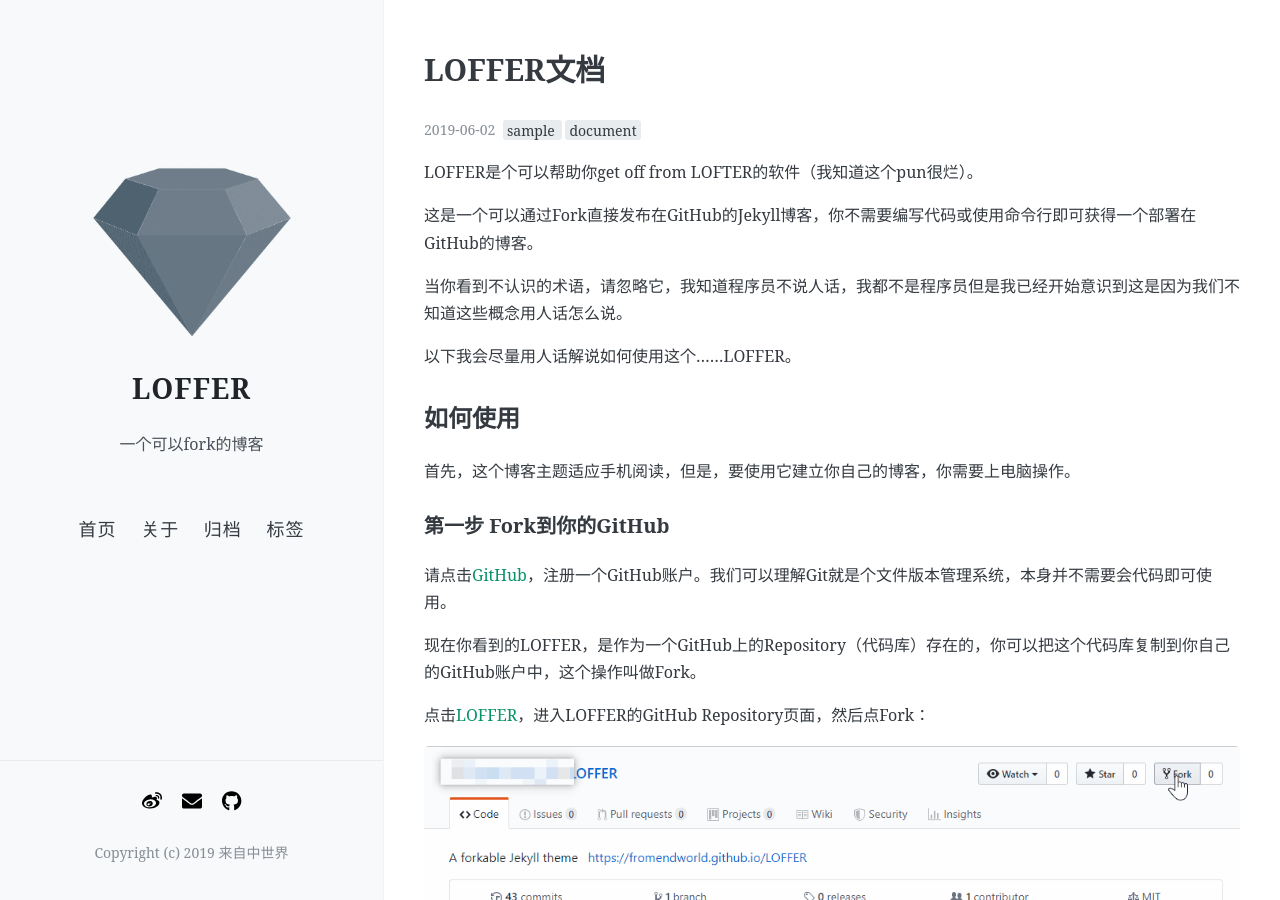
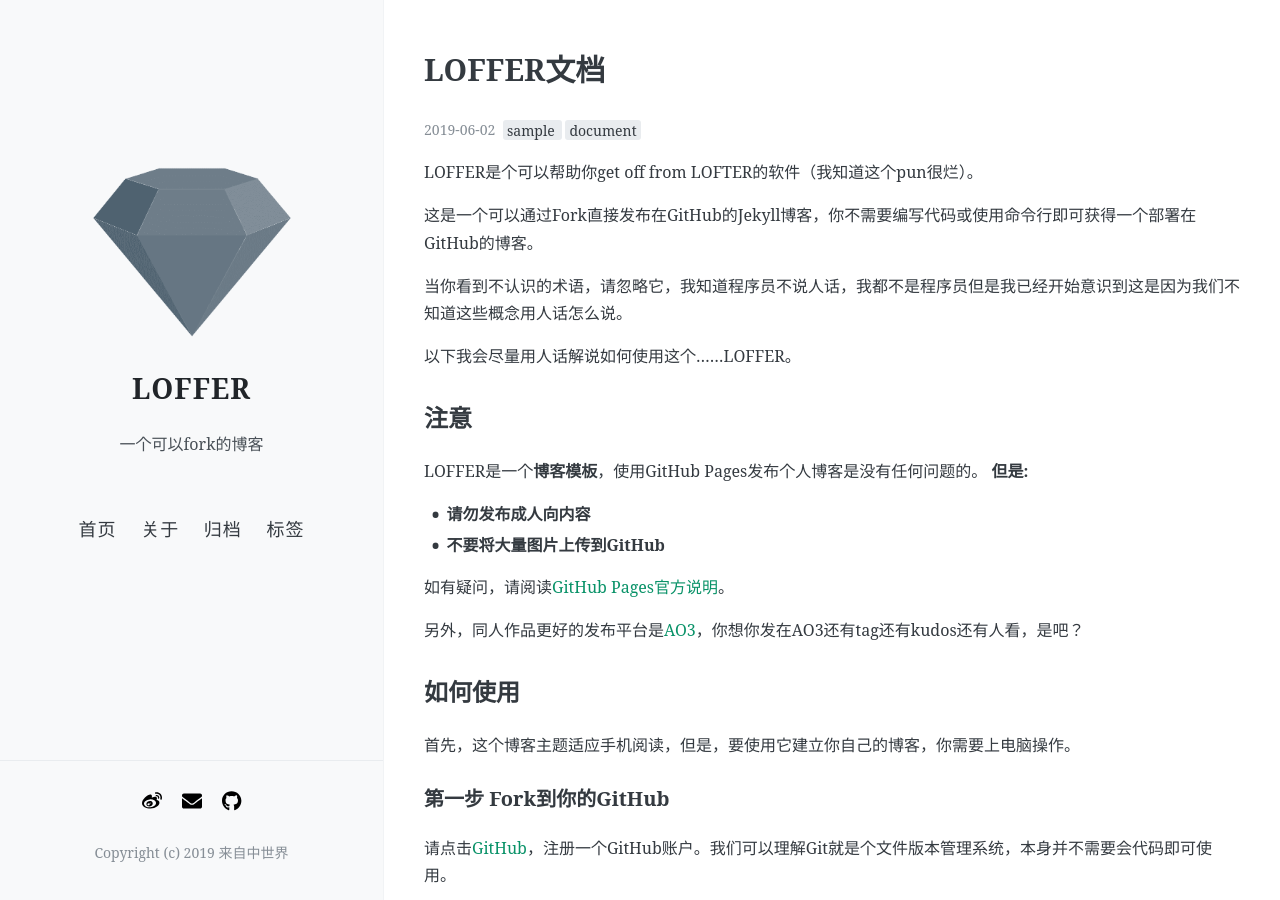
Before and after one commit to FromEndWorld/LOFFER, a Jekyll site: the page built from _posts/2019-06-02-document.md, in a window 1280 px wide and 900 px high. Built offline with Jekyll 4.4.1, drawn with Linux system fonts in a browser that asks for light colours; nearby versions of some CDN libraries; comment, search, counter and statistics services are not loaded; some of the changed text lies outside the part shown.

Commit message:
update document and readme

```diff
--- a/_posts/2019-06-02-document.md
+++ b/_posts/2019-06-02-document.md
@@ -15,6 +15,17 @@
 当你看到不认识的术语，请忽略它，我知道程序员不说人话，我都不是程序员但是我已经开始意识到这是因为我们不知道这些概念用人话怎么说。
 
 以下我会尽量用人话解说如何使用这个……LOFFER。
+
+## 注意
+
+LOFFER是一个**博客模板**，使用GitHub Pages发布个人博客是没有任何问题的。 **但是:**
+
+- **请勿发布成人向内容**
+- **不要将大量图片上传到GitHub**
+
+如有疑问，请阅读[GitHub Pages官方说明](https://pages.github.com/)。
+
+另外，同人作品更好的发布平台是[AO3](https://archiveofourown.org/)，你想你发在AO3还有tag还有kudos还有人看，是吧？
 
 ## 如何使用
 
@@ -49,6 +60,9 @@
 在你的博客的GitHub代码库页面里，选择Code，文件列表里选择_config.yml，点击打开，点击右上角笔形图标修改文档。
 
 修改完成后，点击“Commit changes”。每次修改过代码库并且commit后，GitHub Pages都会自动重新发布网站，只要等上几分钟，再次刷新你的博客页面，就会看到你的修改了。
+
+还有一点，**LOFFER使用的是MIT协议，大意就是全部开源随意使用，如果你要保留自己博文的权利，请编辑LICENSE文件，写上类似“_posts中的文档作者保留权利”这样的内容。**
+
 
 ### 第三步 发布博文
 
```
Also changed, not shown: README.md.
